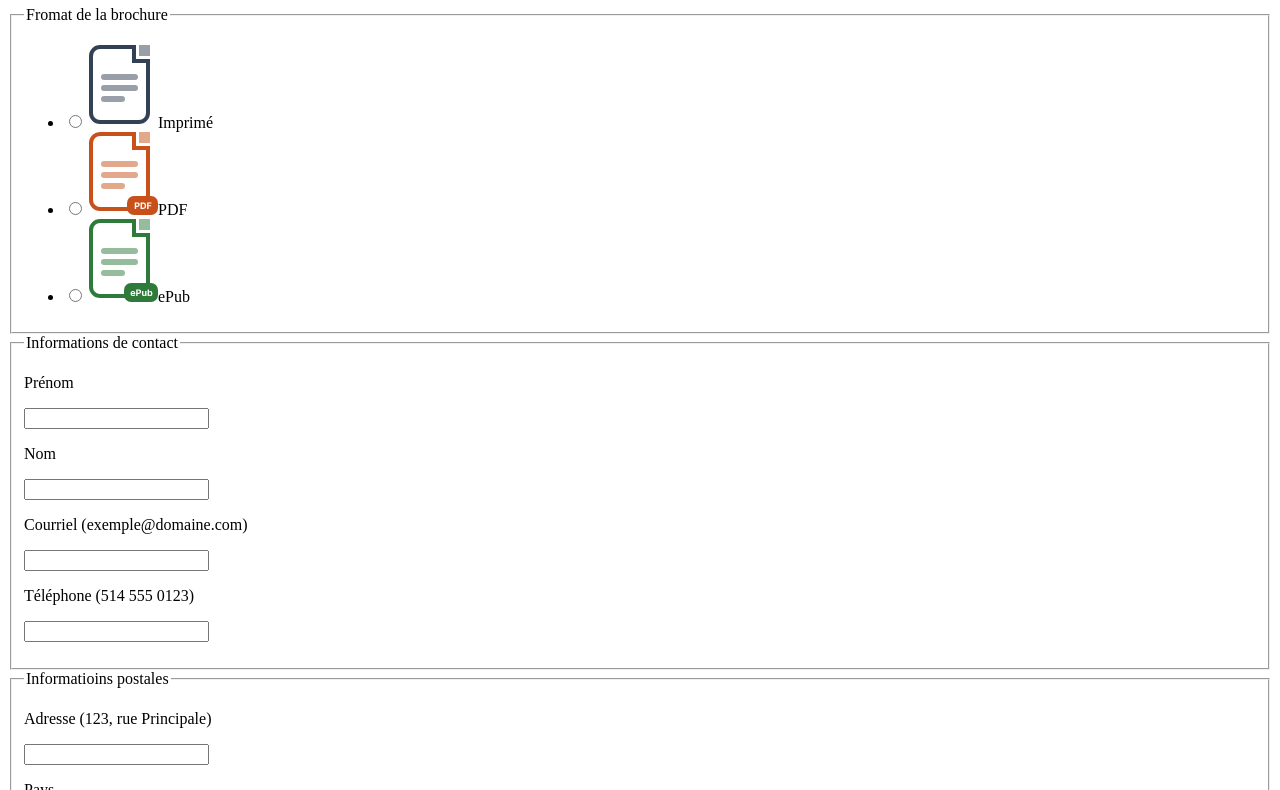
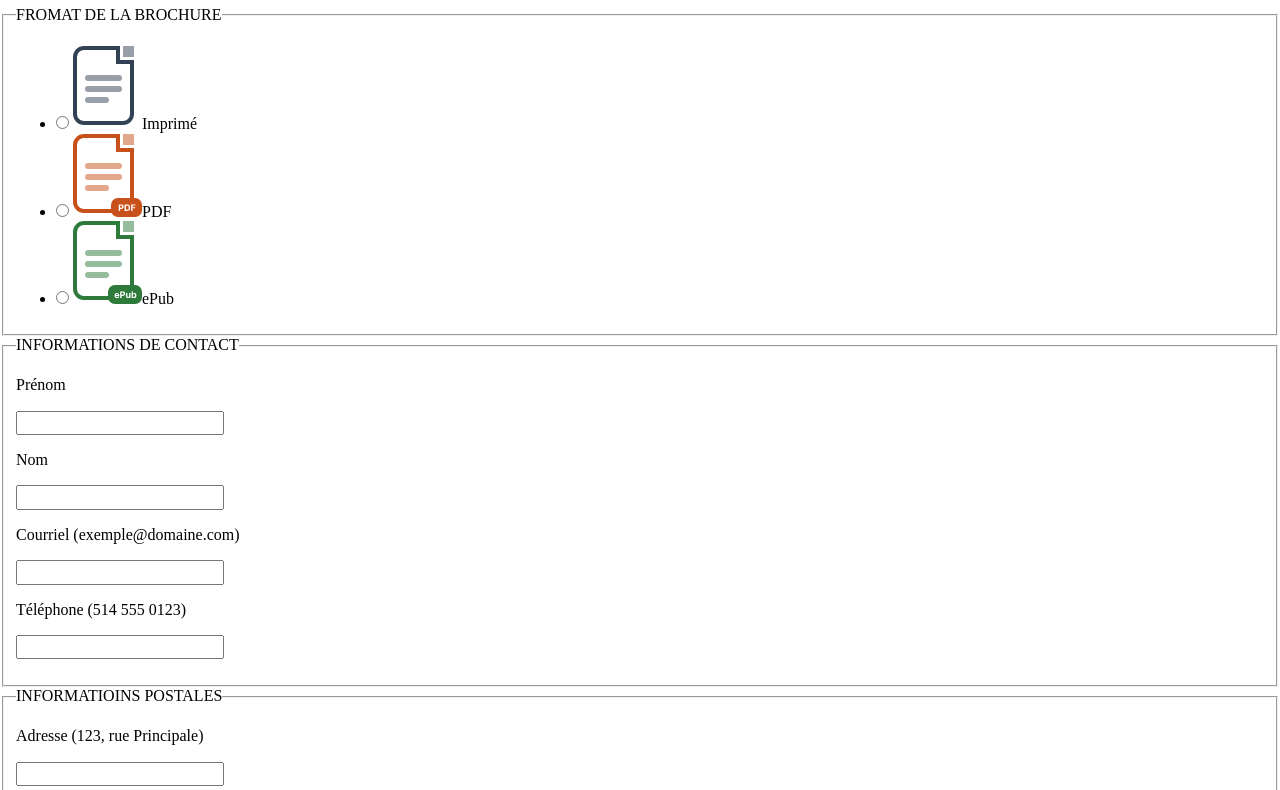
Before and after one commit to noellau/tp3-formulaire-depart, a plain HTML site: page index.html in a window 1280 px wide. Shown: the part 121-911 px from the top of the page. Drawn offline with Linux system fonts and the light colour scheme.

Commit message:
autocomplete, style des legends,  réglage des problèmes w3c

```diff
--- a/css/style.css
+++ b/css/style.css
@@ -26,7 +26,7 @@
 /* ------- Variables ------- */
 :root {
     /* Couleurs */
-    --couleur-primaire: ?;
+    --couleur-primaire: rgb(237, 111, 0);
     --couleur-secondaire: ?;
     --couleur-tertiaire: ?;
 }
@@ -53,6 +53,13 @@ html {
 /*** Fluidifier les images ***/
 img {
     max-width: 100%;
+}
+
+/*** ***/
+.contact__legende,
+.postale__legende,
+.format__legende{
+    text-transform: uppercase;
 }
 
 /* ------- Accessibilité ------- */
--- a/index.html
+++ b/index.html
@@ -3,10 +3,15 @@
     <head>
         <meta charset="UTF-8">
         <meta name="viewport" content="width=device-width, initial-scale=1.0">
+
+        <link type="text/css" rel="stylesheet" href="css/normalize.css">
+        <link type="text/css" rel="stylesheet" href="css/style.css">
+
         <title>Commander une brochure gratuite</title>
     </head>
     <body>
         <header>
+            <a href="#main" class="screen-reader-only focusable">Aller au contenu</a>
             <h2 class="sous_titre">Publication gratuite</h2>
             <h1 class="titre_principale">Commander une <i>brochure</i> gratuite</h1>
         </header>
@@ -34,14 +39,14 @@
                 <p>
                     <label for="prenom">Prénom</label>
                 <p>
-                    <input type="text" id="prenom" name="prenom" required>
+                    <input type="text" id="prenom" name="prenom" autocomplete="given-name" required>
                 </p>
                 <p class="champ-erreur"></p>
                 <p>
                     <label for="nom">Nom</label>
                 </p>
                 <p>
-                    <input type="text" id="nom" name="nom">
+                    <input type="text" id="nom" name="nom" autocomplete="family-name">
                 </p>
                 <p class="champ-erreur"></p>
                 <p>
```
Also changed, not shown: 2 other files.
